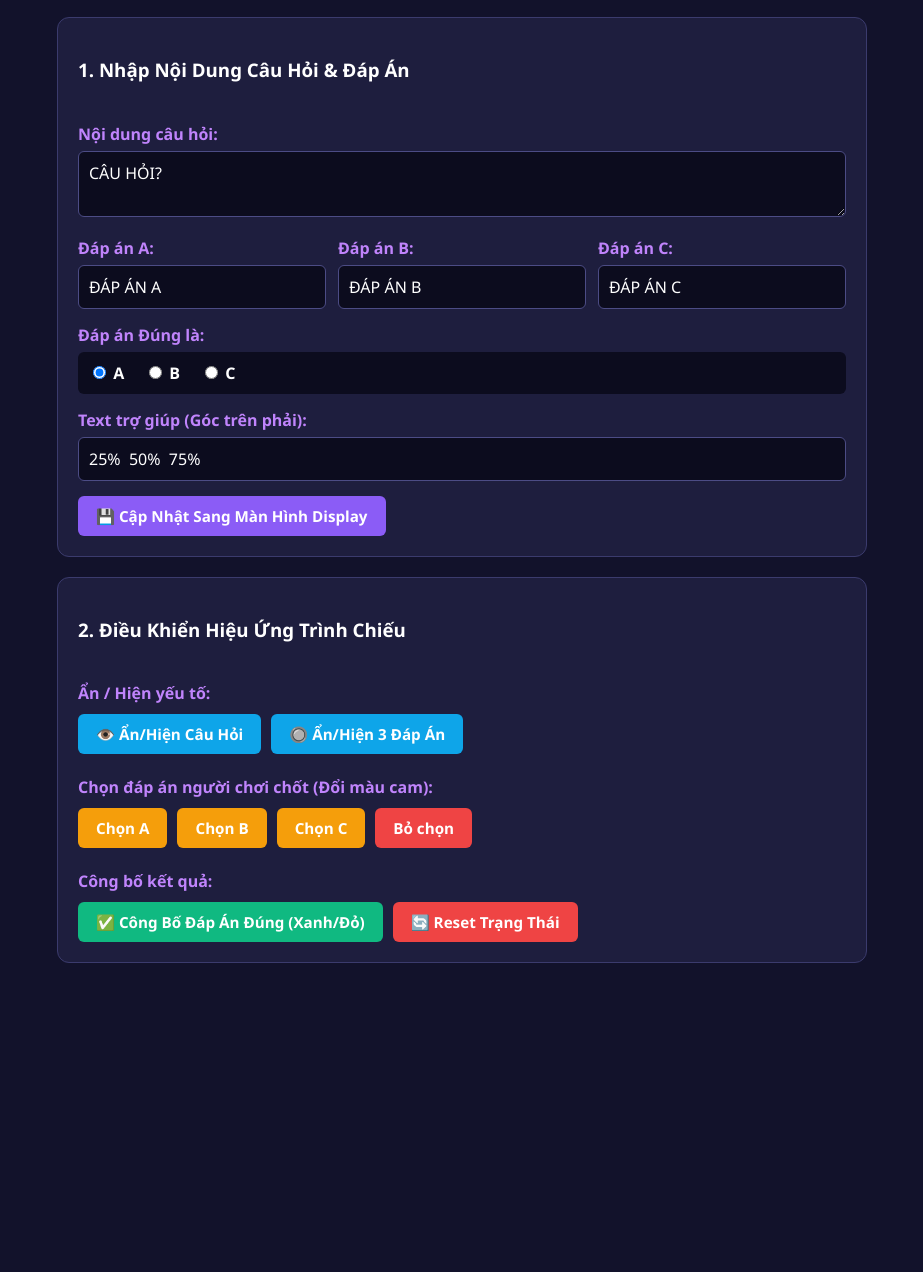
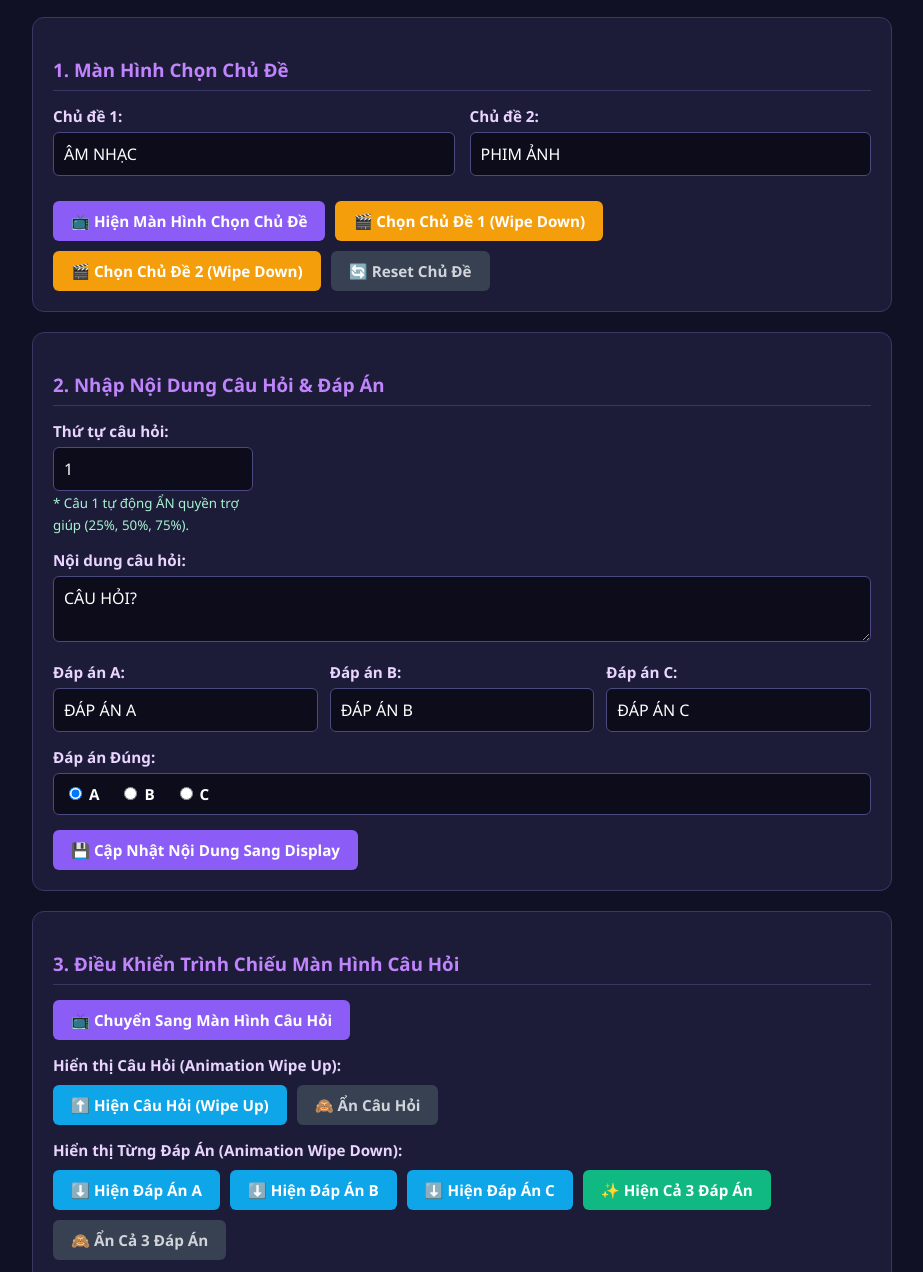
Before and after one commit to gumballfan2k7/eentegen100, a plain HTML site: page controller.html in a window 1280 px wide. Shown: the part 87-1359 px from the top of the page, without its empty margins (178-1101 px from the left). Before the commit the page ends 1090 px from the top, so only its background shows below. Drawn offline with Linux system fonts and the light colour scheme.

Commit message:
Refactor controller.html for improved UI layout

```diff
--- a/controller.html
+++ b/controller.html
@@ -6,22 +6,25 @@
   <title>Đấu Trường 100 - Controller</title>
   <style>
     * { box-sizing: border-box; font-family: 'Segoe UI', Tahoma, sans-serif; }
-    body { background: #12122b; color: #fff; padding: 20px; max-width: 850px; margin: 0 auto; }
+    body { background: #111126; color: #fff; padding: 20px; max-width: 900px; margin: 0 auto; }
     h1 { text-align: center; color: #a855f7; margin-bottom: 20px; }
-    .panel { background: #1e1e3e; padding: 20px; border-radius: 12px; margin-bottom: 20px; border: 1px solid #3b3b6d; }
+    .panel { background: #1c1c38; padding: 20px; border-radius: 12px; margin-bottom: 20px; border: 1px solid #383863; }
+    .panel h3 { color: #c084fc; border-bottom: 1px solid #383863; padding-bottom: 8px; margin-bottom: 15px; }
     .form-group { margin-bottom: 15px; }
-    label { display: block; margin-bottom: 6px; font-weight: bold; color: #c084fc; }
-    input[type="text"], textarea { width: 100%; padding: 10px; border-radius: 6px; border: 1px solid #4c4c85; background: #0c0c1e; color: #fff; font-size: 1rem; }
+    label { display: block; margin-bottom: 6px; font-weight: bold; color: #e9d5ff; font-size: 0.95rem; }
+    input[type="text"], input[type="number"], textarea { width: 100%; padding: 10px; border-radius: 6px; border: 1px solid #4a4a7e; background: #0c0c1a; color: #fff; font-size: 1rem; }
+    .grid-2 { display: grid; grid-template-columns: 1fr 1fr; gap: 15px; }
     .grid-3 { display: grid; grid-template-columns: repeat(3, 1fr); gap: 12px; }
     .btn-group { display: flex; gap: 10px; flex-wrap: wrap; margin-top: 10px; }
-    button { padding: 10px 18px; border: none; border-radius: 6px; cursor: pointer; font-weight: bold; font-size: 0.95rem; transition: 0.2s; }
+    button { padding: 10px 18px; border: none; border-radius: 6px; cursor: pointer; font-weight: bold; font-size: 0.95rem; transition: all 0.2s; }
     .btn-purple { background: #8b5cf6; color: white; }
     .btn-blue { background: #0ea5e9; color: white; }
     .btn-amber { background: #f59e0b; color: white; }
     .btn-green { background: #10b981; color: white; }
     .btn-red { background: #ef4444; color: white; }
-    button:hover { opacity: 0.85; transform: translateY(-1px); }
-    .radio-group { display: flex; gap: 20px; margin-top: 5px; background: #0c0c1e; padding: 10px; border-radius: 6px; }
+    .btn-dark { background: #374151; color: #d1d5db; }
+    button:hover { opacity: 0.88; transform: translateY(-1px); }
+    .radio-group { display: flex; gap: 20px; margin-top: 5px; background: #0c0c1a; padding: 10px; border-radius: 6px; border: 1px solid #4a4a7e; }
     .radio-group label { color: white; margin: 0; cursor: pointer; }
   </style>
 </head>
@@ -29,9 +32,38 @@
 
   <h1>BẢNG ĐIỀU KHIỂN ĐẤU TRƯỜNG 100</h1>
 
+  <!-- PHẦN 1: QUẢN LÝ MÀN HÌNH CHỦ ĐỀ -->
   <div class="panel">
-    <h3>1. Nhập Nội Dung Câu Hỏi & Đáp Án</h3>
-    <br>
+    <h3>1. Màn Hình Chọn Chủ Đề</h3>
+    <div class="grid-2">
+      <div class="form-group">
+        <label>Chủ đề 1:</label>
+        <input type="text" id="topic1Input" value="ÂM NHẠC">
+      </div>
+      <div class="form-group">
+        <label>Chủ đề 2:</label>
+        <input type="text" id="topic2Input" value="PHIM ẢNH">
+      </div>
+    </div>
+
+    <div class="btn-group">
+      <button class="btn-purple" onclick="switchMode('topics')">📺 Hiện Màn Hình Chọn Chủ Đề</button>
+      <button class="btn-amber" onclick="selectTopic(1)">🎬 Chọn Chủ Đề 1 (Wipe Down)</button>
+      <button class="btn-amber" onclick="selectTopic(2)">🎬 Chọn Chủ Đề 2 (Wipe Down)</button>
+      <button class="btn-dark" onclick="resetTopics()">🔄 Reset Chủ Đề</button>
+    </div>
+  </div>
+
+  <!-- PHẦN 2: NỘI DUNG CÂU HỎI & TRỢ GIÚP -->
+  <div class="panel">
+    <h3>2. Nhập Nội Dung Câu Hỏi & Đáp Án</h3>
+
+    <div class="form-group" style="max-width: 200px;">
+      <label>Thứ tự câu hỏi:</label>
+      <input type="number" id="qNumInput" value="1" min="1" onchange="updateQNum()">
+      <small style="color: #a7f3d0;">* Câu 1 tự động ẨN quyền trợ giúp (25%, 50%, 75%).</small>
+    </div>
+
     <div class="form-group">
       <label>Nội dung câu hỏi:</label>
       <textarea id="qInput" rows="2">CÂU HỎI?</textarea>
@@ -53,7 +85,7 @@
     </div>
 
     <div class="form-group">
-      <label>Đáp án Đúng là:</label>
+      <label>Đáp án Đúng:</label>
       <div class="radio-group">
         <label><input type="radio" name="correctOpt" value="A" checked> A</label>
         <label><input type="radio" name="correctOpt" value="B"> B</label>
@@ -61,37 +93,50 @@
       </div>
     </div>
 
-    <div class="form-group">
-      <label>Text trợ giúp (Góc trên phải):</label>
-      <input type="text" id="lifelinesInput" value="25%  50%  75%">
+    <button class="btn-purple" onclick="sendData()">💾 Cập Nhật Nội Dung Sang Display</button>
   </div>
 
-    <button class="btn-purple" onclick="sendData()">💾 Cập Nhật Sang Màn Hình Display</button>
+  <!-- PHẦN 3: ĐIỀU KHIỂN ANIMATION VÀ HIỆN THỊ -->
+  <div class="panel">
+    <h3>3. Điều Khiển Trình Chiếu Màn Hình Câu Hỏi</h3>
+
+    <button class="btn-purple" onclick="switchMode('question')" style="margin-bottom: 15px;">📺 Chuyển Sang Màn Hình Câu Hỏi</button>
+
+    <div class="form-group">
+      <label>Hiển thị Câu Hỏi (Animation Wipe Up):</label>
+      <div class="btn-group">
+        <button class="btn-blue" onclick="toggleQuestion(true)">⬆️ Hiện Câu Hỏi (Wipe Up)</button>
+        <button class="btn-dark" onclick="toggleQuestion(false)">🙈 Ẩn Câu Hỏi</button>
+      </div>
     </div>
 
-  <div class="panel">
-    <h3>2. Điều Khiển Hiệu Ứng Trình Chiếu</h3>
-    <br>
-    <label>Ẩn / Hiện yếu tố:</label>
+    <div class="form-group">
+      <label>Hiển thị Từng Đáp Án (Animation Wipe Down):</label>
       <div class="btn-group">
-      <button class="btn-blue" onclick="toggleQuestion()">👁️ Ẩn/Hiện Câu Hỏi</button>
-      <button class="btn-blue" onclick="toggleAnswers()">🔘 Ẩn/Hiện 3 Đáp Án</button>
+        <button class="btn-blue" onclick="showAns('A')">⬇️ Hiện Đáp Án A</button>
+        <button class="btn-blue" onclick="showAns('B')">⬇️ Hiện Đáp Án B</button>
+        <button class="btn-blue" onclick="showAns('C')">⬇️ Hiện Đáp Án C</button>
+        <button class="btn-green" onclick="showAllAns()">✨ Hiện Cả 3 Đáp Án</button>
+        <button class="btn-dark" onclick="hideAllAns()">🙈 Ẩn Cả 3 Đáp Án</button>
+      </div>
     </div>
 
-    <br>
-    <label>Chọn đáp án người chơi chốt (Đổi màu cam):</label>
+    <div class="form-group">
+      <label>Chốt Đáp Án Người Chơi (Đổi màu cam):</label>
       <div class="btn-group">
-      <button class="btn-amber" onclick="selectOption('A')">Chọn A</button>
-      <button class="btn-amber" onclick="selectOption('B')">Chọn B</button>
-      <button class="btn-amber" onclick="selectOption('C')">Chọn C</button>
-      <button class="btn-red" onclick="selectOption('')">Bỏ chọn</button>
+        <button class="btn-amber" onclick="selectOption('A')">Chốt A</button>
+        <button class="btn-amber" onclick="selectOption('B')">Chốt B</button>
+        <button class="btn-amber" onclick="selectOption('C')">Chốt C</button>
+        <button class="btn-dark" onclick="selectOption('')">Bỏ Chốt</button>
+      </div>
     </div>
 
-    <br>
+    <div class="form-group">
       <label>Công bố kết quả:</label>
       <div class="btn-group">
         <button class="btn-green" onclick="revealCorrect()">✅ Công Bố Đáp Án Đúng (Xanh/Đỏ)</button>
-      <button class="btn-red" onclick="resetAll()">🔄 Reset Trạng Thái</button>
+        <button class="btn-red" onclick="resetQuestionState()">🔄 Reset Trạng Thái Câu Hỏi</button>
+      </div>
     </div>
   </div>
 
@@ -99,14 +144,23 @@
     const channel = new BroadcastChannel('dt100_channel');
 
     let state = {
+      mode: 'topics', // 'topics' hoặc 'question'
+      topic1: 'ÂM NHẠC',
+      topic2: 'PHIM ẢNH',
+      selectedTopic: null,
+
+      questionNum: 1,
       question: 'CÂU HỎI?',
       optionA: 'ĐÁP ÁN A',
       optionB: 'ĐÁP ÁN B',
       optionC: 'ĐÁP ÁN C',
       correctOption: 'A',
-      lifelines: '25%  50%  75%',
-      showQuestion: true,
-      showAnswers: true,
+
+      showQuestion: false,
+      showAnsA: false,
+      showAnsB: false,
+      showAnsC: false,
+
       selectedOption: '',
       revealed: false
     };
@@ -116,49 +170,93 @@
       channel.postMessage(state);
     }
 
+    function switchMode(modeName) {
+      state.mode = modeName;
+      sync();
+    }
+
+    function selectTopic(num) {
+      state.mode = 'topics';
+      state.selectedTopic = num;
+      sync();
+    }
+
+    function resetTopics() {
+      state.selectedTopic = null;
+      sync();
+    }
+
+    function updateQNum() {
+      state.questionNum = parseInt(document.getElementById('qNumInput').value) || 1;
+      sync();
+    }
+
     function sendData() {
+      state.topic1 = document.getElementById('topic1Input').value;
+      state.topic2 = document.getElementById('topic2Input').value;
+      state.questionNum = parseInt(document.getElementById('qNumInput').value) || 1;
       state.question = document.getElementById('qInput').value;
       state.optionA = document.getElementById('optA').value;
       state.optionB = document.getElementById('optB').value;
       state.optionC = document.getElementById('optC').value;
-      state.lifelines = document.getElementById('lifelinesInput').value;
 
       const radios = document.getElementsByName('correctOpt');
       for (const r of radios) {
         if (r.checked) state.correctOption = r.value;
       }
 
-      state.selectedOption = '';
-      state.revealed = false;
       sync();
     }
 
-    function toggleQuestion() {
-      state.showQuestion = !state.showQuestion;
+    function toggleQuestion(show) {
+      state.mode = 'question';
+      state.showQuestion = show;
       sync();
     }
 
-    function toggleAnswers() {
-      state.showAnswers = !state.showAnswers;
+    function showAns(opt) {
+      state.mode = 'question';
+      if (opt === 'A') state.showAnsA = true;
+      if (opt === 'B') state.showAnsB = true;
+      if (opt === 'C') state.showAnsC = true;
+      sync();
+    }
+
+    function showAllAns() {
+      state.mode = 'question';
+      state.showAnsA = true;
+      state.showAnsB = true;
+      state.showAnsC = true;
+      sync();
+    }
+
+    function hideAllAns() {
+      state.showAnsA = false;
+      state.showAnsB = false;
+      state.showAnsC = false;
       sync();
     }
 
     function selectOption(opt) {
+      state.mode = 'question';
       state.selectedOption = opt;
       state.revealed = false;
       sync();
     }
 
     function revealCorrect() {
+      state.mode = 'question';
       state.revealed = true;
       sync();
     }
 
-    function resetAll() {
+    function resetQuestionState() {
+      state.showQuestion = false;
+      state.showAnsA = false;
+      state.showAnsB = false;
+      state.showAnsC = false;
       state.selectedOption = '';
       state.revealed = false;
-      state.showQuestion = true;
-      state.showAnswers = true;
       sync();
     }
 
```
Lines whose indentation alone changed are shown as unchanged.
